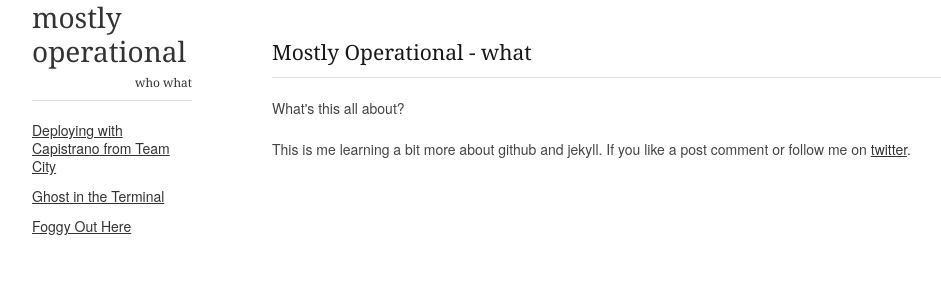
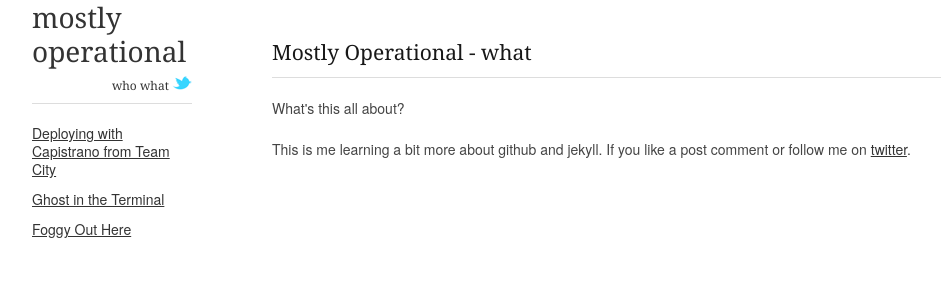
Before and after one commit to pshima/petey5king.github.com, a Jekyll site: the page built from what.html, in a window 1280 px wide. Shown: the top 300 px of the page, without its empty margins (138-1079 px from the left). Built offline with Jekyll 4.4.1, drawn with Linux system fonts in a browser that asks for light colours; nearby versions of some CDN libraries.

Commit message:
Adding twitter logo

```diff
--- a/_layouts/default.html
+++ b/_layouts/default.html
@@ -57,6 +57,7 @@
           <h3 id="logo"><a href="/" style="text-decoration: none;">mostly operational</a></h3>
           <div class="lownav">
           <a href="/who.html" style="text-decoration: none;">who</a> <a href="/what.html" style="text-decoration: none;">what</a>
+          <a href="https://twitter.com/petey5king"><img src="/images/small_twitter.png"></a>
           </div>
           <hr>
           <ul>
```
Also changed, not shown: images/small_twitter.png (added).
